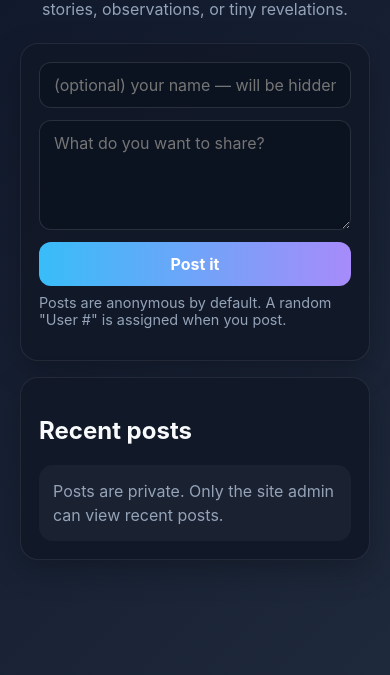
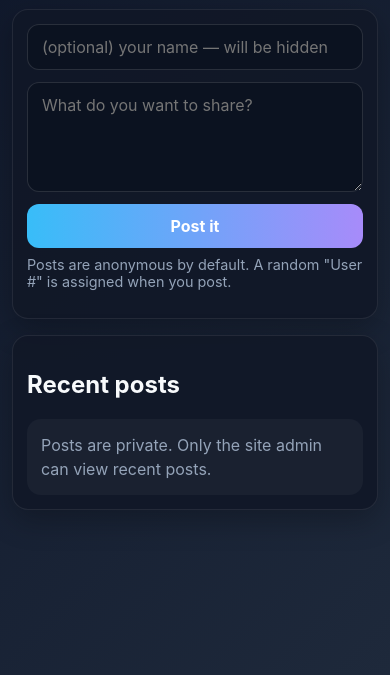
Before and after one commit to garethltm/tell-gareth, a website: page index.html in a window 390 px wide. Shown: the part 169-844 px from the top of the page. Drawn offline with Linux system fonts and the light colour scheme.

Commit message:
Improve mobile responsiveness

```diff
--- a/index.html
+++ b/index.html
@@ -26,12 +26,12 @@
       .container {
         max-width: 800px;
         margin: 0 auto;
-        padding: 32px 20px 48px;
+        padding: 24px 16px 48px;
       }
 
       .hero {
         text-align: center;
-        margin-bottom: 24px;
+        margin-bottom: 20px;
       }
 
       .hero h1 {
@@ -49,7 +49,7 @@
         background: rgba(17, 24, 39, 0.9);
         border: 1px solid rgba(255,255,255,0.08);
         border-radius: 18px;
-        padding: 18px;
+        padding: 16px;
         box-shadow: 0 10px 30px rgba(0,0,0,0.25);
         margin-bottom: 16px;
       }
@@ -88,6 +88,29 @@
         padding: 14px;
         border-radius: 14px;
         background: rgba(255,255,255,0.04);
+      }
+
+      @media (max-width: 640px) {
+        .container {
+          padding: 18px 12px 36px;
+        }
+
+        .hero img {
+          height: 64px !important;
+        }
+
+        .card {
+          padding: 14px;
+          border-radius: 16px;
+        }
+
+        input, textarea, button {
+          font-size: 16px;
+        }
+
+        button {
+          width: 100%;
+        }
       }
 
       .post h3 { margin: 0 0 6px; font-size: 1.05rem; }
```
Also changed, not shown: server.js (+10 -1 lines).
